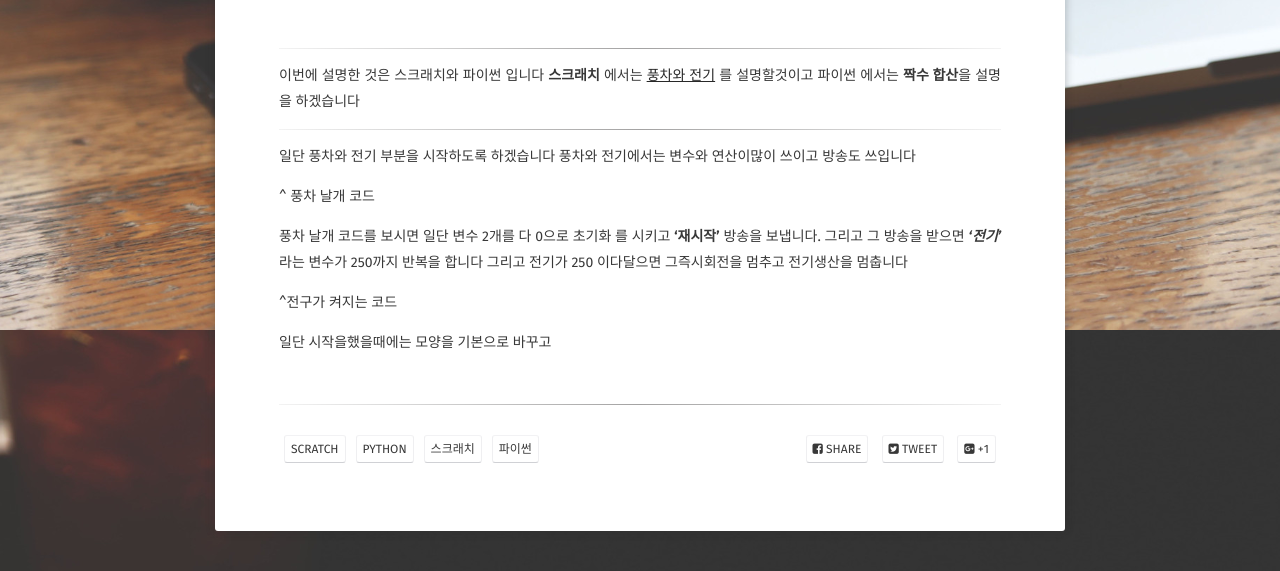
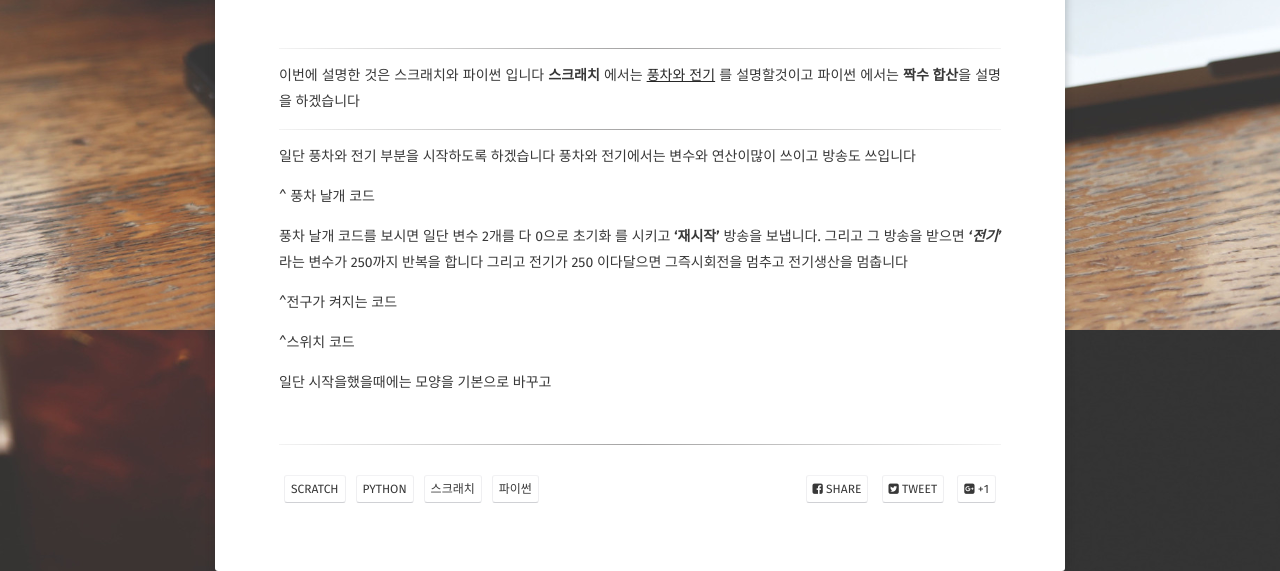
Before and after one commit to funct1onx/funct1onx.github.com, a Jekyll site: the page built from _posts/2012-05-23-readability-feature-post.md, in a window 1280 px wide. Shown: the part 570-1141 px from the top of the page. Built offline with Jekyll 4.4.1, drawn with Linux system fonts in a browser that asks for light colours; some web fonts are replaced; a script that is not in the unit is left out; before the commit the page ends 1101 px from its top, so only the background shows below that.

Commit message:
Update 2012-05-23-readability-feature-post.md

```diff
--- a/_posts/2012-05-23-readability-feature-post.md
+++ b/_posts/2012-05-23-readability-feature-post.md
@@ -29,8 +29,10 @@ comments: false
 
 <blockquote class="imgur-embed-pub" lang="en" data-id="a/SBgKaWL" data-context="false" ><a href="//imgur.com/a/SBgKaWL"></a></blockquote><script async src="//s.imgur.com/min/embed.js" charset="utf-8"></script>
 
+^전구가 켜지는 코드
+
 <blockquote class="imgur-embed-pub" lang="en" data-id="a/jFni9aA" data-context="false" ><a href="//imgur.com/a/jFni9aA"></a></blockquote><script async src="//s.imgur.com/min/embed.js" charset="utf-8"></script>
 
-^전구가 켜지는 코드
+^스위치 코드
 
 일단 시작을했을때에는 모양을 기본으로 바꾸고
```
